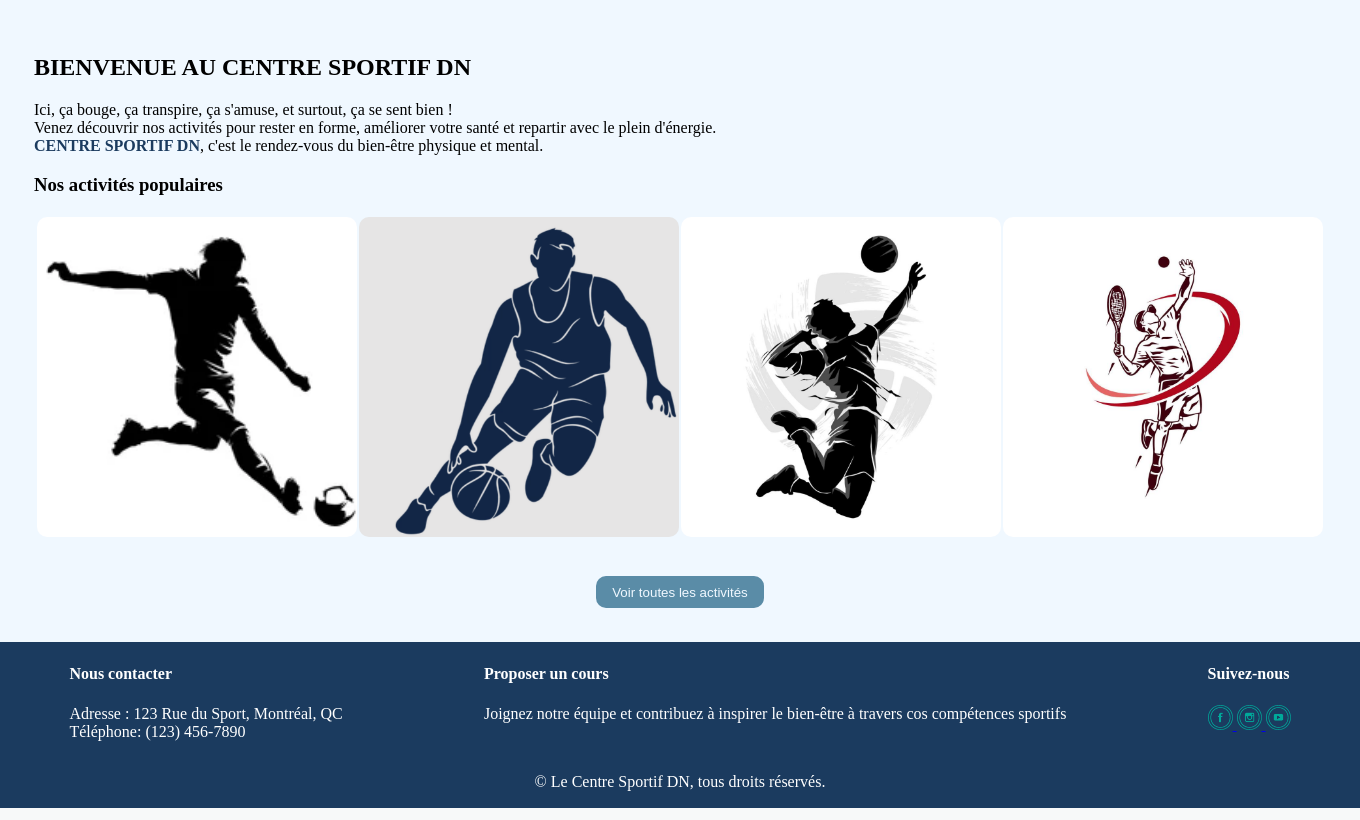
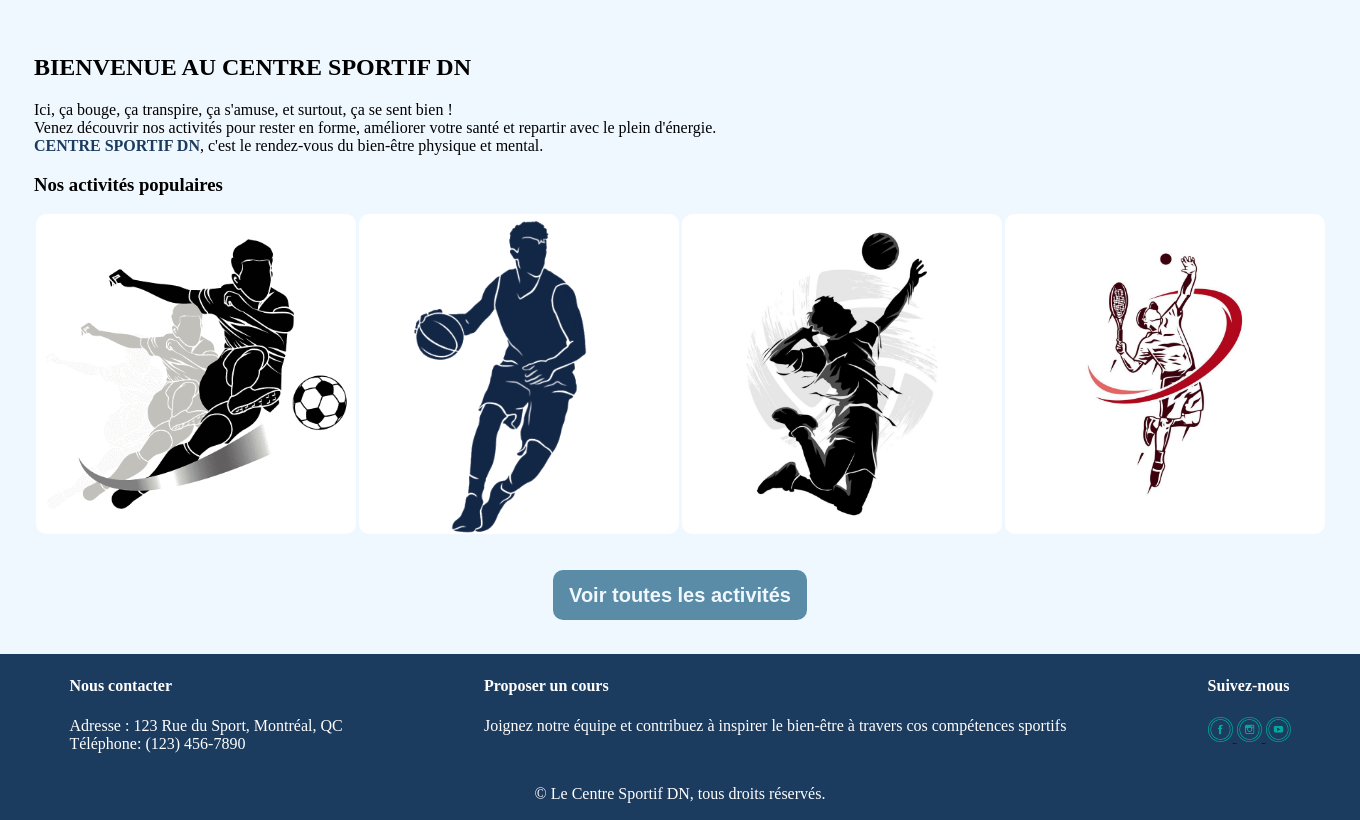
Before and after one commit to benanass04/Gr3-BENSALAH-ANASS-MOUHOUBI-AMINE, a PHP site: page / in a window 1360 px wide. Shown: the part 59-879 px from the top of the page. Run offline with PHP 8.4, Linux system fonts and the light colour scheme.

Commit message:
iteration 2 index footer and main done

```diff
--- a/index.html
+++ b/index.html
@@ -39,14 +39,36 @@
 
             <h3>Nos activités populaires</h3>
 
-            <table>
-                <tr>
-                    <td><img src="./resources/images/football.png" alt="football" class="image-sport"></td>
-                    <td><img src="./resources/images/basket.png" alt="basket" class="image-sport"></td>
-                    <td><img src="./resources/images/volley.png" alt="volley" class="image-sport"></td>
-                    <td><img src="./resources/images/tennis.jpg" alt="tennis" class="image-sport"></td>
-                </tr>
-            </table>
+            <div class="grid-container">
+                <div class="container">
+                    <img src="./resources/images/football.png" alt="football" class="image-sport">
+                    <p>
+                        Apprends les bases du soccer tout en t’amusant : dribbles, passes et tirs, dans un esprit d’équipe!
+                    </p>
+                </div>
+
+                <div class="container">
+                    <img src="./resources/images/basket.png" alt="basket" class="image-sport">
+                    <p>
+                        Découvre les bases du basketball : dribbles, passes et tirs, tout en développant l'esprit d'équipe!
+                    </p>
+                </div>
+
+                <div class="container">
+                    <img src="./resources/images/volley.png" alt="volley" class="image-sport">
+                    <p>
+                        Apprends les bases du volleyball : passes, services et smashs, dans un esprit d'équipe!
+                    </p>
+                </div>
+
+                <div class="container">
+                    <img src="./resources/images/tennis.jpg" alt="tennis" class="image-sport">
+                    <p>
+                        Découvre les bases du tennis : services, coups droits et revers, tout en t'amusant!
+                    </p>
+                </div>
+            </div>
+
 
             <div class="bouton-plus">
                 <a href="liste.html">
--- a/resources/css/index.css
+++ b/resources/css/index.css
@@ -9,6 +9,7 @@ body{
 
 .container{
     display: grid;
+    width: 100vw;
     grid-template-rows: 5rem 20rem 5rem;
     grid-area:
         "header"
@@ -18,7 +19,7 @@ body{
 
 .header{
     grid-area: header;
-    background: #5A8CA7;
+    background-color: #5A8CA7;
     padding: 0.1rem;
 }
 
@@ -50,15 +51,55 @@ main table tr{
     justify-content: space-between;
 }
 
+main p.description strong{
+    color: #1B3B5F;
+}
+
 .image-sport{
     height: 20rem;
     width: 20rem;
     border-radius: 10px;
+    transition: 0.25s;
 }
 
-main p.description strong{
-    color: #1B3B5F;
+.image-sport:hover{
+    transform: translate(0, -0.2rem);
+    filter: brightness(50%);
+    transition: 0.25s;
 }
+
+main div.grid-container{
+    display: flex;
+    width: 100%;
+    text-align: center;
+    justify-content: center;
+}
+
+main div.container {
+    position: relative;
+    display: block;
+}
+
+main div.container p {
+    position: absolute;
+    top: 50%; /* Center vertically */
+    left: 50%; /* Center horizontally */
+    transform: translate(-50%, -50%); /* Adjust for centering */
+    margin: 0;
+    color: white; /* Ensure text is readable */
+    background: rgba(0, 0, 0, 0.5); /* Optional: Add semi-transparent background */
+    padding: 0.5rem; /* Add padding for better readability */
+    border-radius: 5px; /* Rounded corners for aesthetic */
+    opacity: 0; /* Start invisible */
+    transition: opacity 0.25s ease-in-out; /* Smooth fade-in effect */
+    pointer-events: none; /* Prevent text from being interactable */
+}
+
+main div.container .image-sport:hover + p {
+    opacity: 1; /* Make the text visible on hover */
+}
+
+
 
 .main div.bouton-plus{
     font-weight: bold;
@@ -69,9 +110,11 @@ main p.description strong{
 }
 
 main button{
+    font-size: 20px;
+    font-weight: bold;
     background-color: #5A8CA7;
     border: none;
-    height: 2rem;
+    height: 2.5em;
     padding-left: 1rem;
     padding-right: 1rem;
     border-radius: 10px;
@@ -81,9 +124,10 @@ main button{
 
 main button:hover{
     background-color: white;
-    border: 0.1rem #5A8CA7 solid;
-    color: #1B3B5F;
+    border: 0.175rem #5A8CA7 solid;
+    color: #5A8CA7;
     transform: translate(0, -0.2rem);
+    transition: 0.25s;
 }
 
 .footer > div{
```
Also changed, not shown: resources/images/basket.png, resources/images/football.png.
